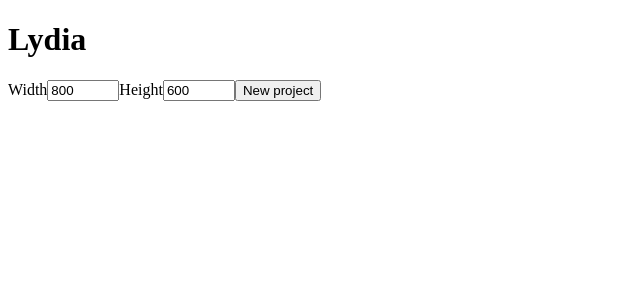
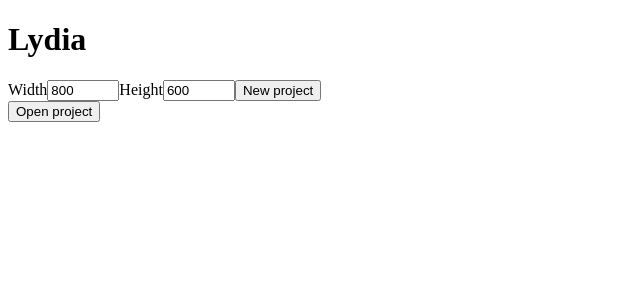
Before and after one commit to NiercoElectron/Lydia, a React (Vite) app: page / in a window 1280 px wide. Shown: the top 300 px of the page, without its empty margins (0-640 px from the left). Built offline with nearby package versions, Linux system fonts and the light colour scheme.

Commit message:
Add Open project button to the start screen

```diff
--- a/src/App.tsx
+++ b/src/App.tsx
@@ -8,7 +8,7 @@ function App() {
   const [project, setProject] = useState<Project | null>(null) // null = no project open, show the start screen
 
   if (!project) {
-    return <Home onNewProject={setProject} />
+    return <Home onNewProject={setProject} onOpenProject={setProject} />
   }
   return <Editor project={project} onBack={() => setProject(null)} />
 }
--- a/src/screens/Home.tsx
+++ b/src/screens/Home.tsx
@@ -1,5 +1,6 @@
-import { useState } from 'react'
+import { useRef, useState } from 'react'
 import type { Project } from '../drawing/types'
+import { PROJECT_EXTENSION, parseProject } from '../drawing/projectFile'
 
 const MIN_SIZE = 16
 const MAX_SIZE = 4096
@@ -12,11 +13,25 @@ function isValidSize(value: string) {
 
 type Props = {
   onNewProject: (project: Project) => void
+  onOpenProject: (project: Project) => void
 }
 
-export function Home({ onNewProject }: Props) {
+export function Home({ onNewProject, onOpenProject }: Props) {
   const [width, setWidth] = useState('800')
   const [height, setHeight] = useState('600')
+  const fileInputRef = useRef<HTMLInputElement>(null)
+
+  async function handleFileChosen(e: React.ChangeEvent<HTMLInputElement>) {
+    const file = e.target.files?.[0]
+    e.target.value = '' // reset the input so choosing the same file again still triggers onChange
+    if (!file) return
+
+    try {
+      onOpenProject(parseProject(await file.text()))
+    } catch (error) {
+      alert(error instanceof Error ? error.message : 'Could not open the project.')
+    }
+  }
 
   const isValid = isValidSize(width) && isValidSize(height)
 
@@ -40,6 +55,8 @@ export function Home({ onNewProject }: Props) {
         </label>
         <button type="submit" disabled={!isValid}>New project</button>
       </form>
+      <button onClick={() => fileInputRef.current?.click()}>Open project</button>
+      <input ref={fileInputRef} type="file" accept={PROJECT_EXTENSION} hidden onChange={handleFileChosen} />
     </main>
   )
 }
```
Also changed, not shown: src/screens/Editor.tsx (+5 -5 lines).
